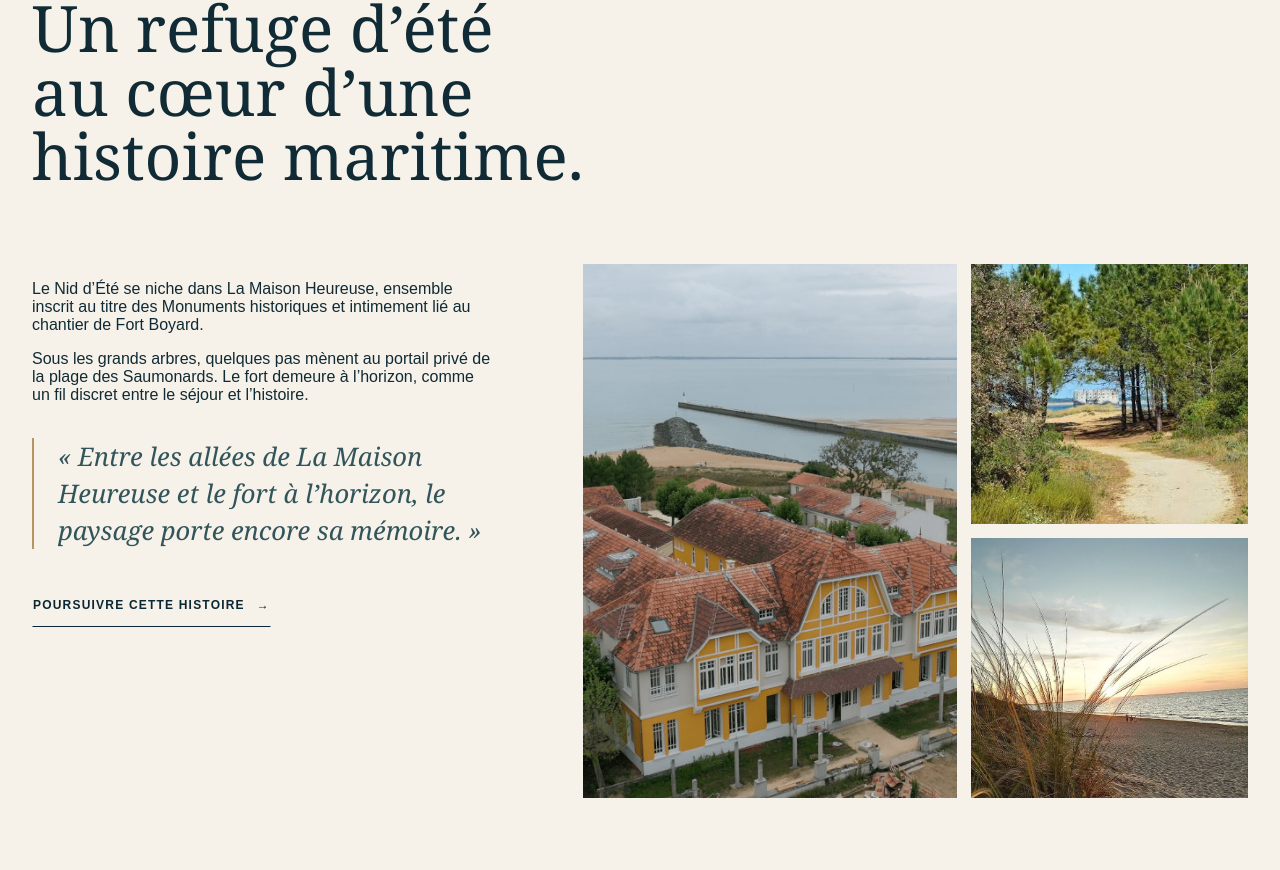
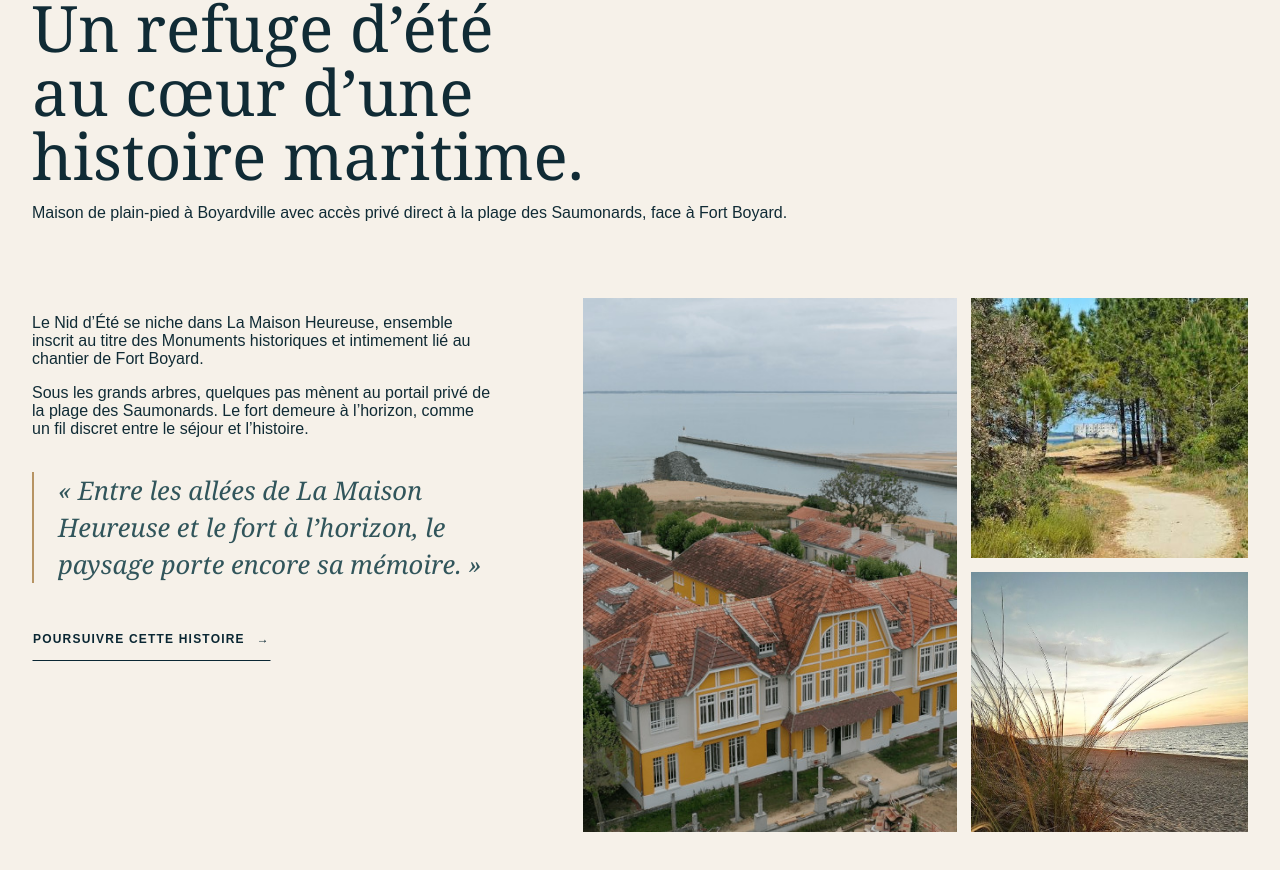
Before and after one commit to coulotstephanie/beaux-rivages, a Next.js app: page /maisons/nid-d-ete in a window 1280 px wide. Shown: the part 912-1782 px from the top of the page. Built offline with nearby package versions, Linux system fonts and the light colour scheme; no server answers; the database is empty.

Commit message:
feat(seo): ajouter des sous-titres et légendes expérientielles

```diff
--- a/components/PropertyHistoryStory.tsx
+++ b/components/PropertyHistoryStory.tsx
@@ -6,6 +6,8 @@
   "chai-des-tortues": {
     eyebrow: "L’âme de la maison",
     title: "Il y a des maisons que l’on n’oublie pas en refermant la porte.",
+    subtitle:
+      "Location de vacances familiale à Rivedoux-Plage, dans un ancien chai rénové à 250 mètres de la plage.",
     paragraphs: [
       "Ancien chai de Pineau et de Cognac, Le Chai des Tortues fait partie de ces lieux où les vieilles pierres continuent de raconter une histoire.",
       "Nous en avons préservé les volumes et la matière. La lumière retrouve aujourd’hui les murs anciens, tandis que la grande table rassemble les voyageurs.",
@@ -17,11 +19,18 @@
       propertyMedia["chai-des-tortues"].details[5],
       propertyMedia["chai-des-tortues"].livingRoom[6],
     ],
+    captions: [
+      "Soirée en famille dans l’ancien chai rénové de Rivedoux-Plage",
+      "Les pierres d’origine qui racontent l’histoire du Chai des Tortues",
+      "Une maison de vacances chaleureuse à 250 mètres de la plage",
+    ],
     href: "/histoire-de-nos-maisons#chai-des-tortues",
   },
   "villa-raie-manta": {
     eyebrow: "L’océan comme horizon",
     title: "Une maison où l’horizon entre avant vous.",
+    subtitle:
+      "Villa avec vue sur mer pour huit voyageurs à Rivedoux-Plage, près de la plage, des Halles et du pont de l’Île de Ré.",
     paragraphs: [
       "À peine le pont franchi, le rythme change. Villa Raie Manta prolonge cette sensation dans une maison ouverte sur la lumière et la mer.",
       "Depuis le salon panoramique, le pont devient une ligne dans le paysage. Le matin comme le soir, l’océan accompagne naturellement les retrouvailles.",
@@ -32,11 +41,18 @@
       propertyMedia["villa-raie-manta"].terrace[2],
       propertyMedia["villa-raie-manta"].bedrooms[3],
     ],
+    captions: [
+      "Préparer ensemble les produits du marché dans la cuisine de Villa Raie Manta",
+      "Déjeuner et soirée en famille sur la terrasse à Rivedoux-Plage",
+      "Une chambre lumineuse pour des vacances face à l’océan sur l’Île de Ré",
+    ],
     href: "/histoire-de-nos-maisons#villa-raie-manta",
   },
   "nid-d-ete": {
     eyebrow: "La Maison Heureuse · Monument historique",
     title: "Un refuge d’été au cœur d’une histoire maritime.",
+    subtitle:
+      "Maison de plain-pied à Boyardville avec accès privé direct à la plage des Saumonards, face à Fort Boyard.",
     paragraphs: [
       "Le Nid d’Été se niche dans La Maison Heureuse, ensemble inscrit au titre des Monuments historiques et intimement lié au chantier de Fort Boyard.",
       "Sous les grands arbres, quelques pas mènent au portail privé de la plage des Saumonards. Le fort demeure à l’horizon, comme un fil discret entre le séjour et l’histoire.",
@@ -63,6 +79,11 @@
         scope: "destination",
       },
     ],
+    captions: [
+      "La Maison Heureuse, résidence historique près de la plage des Saumonards",
+      "Pique-nique sur la plage face à Fort Boyard, à quelques pas du Nid d’Été",
+      "Soirée en famille dans la lumière des Saumonards sur l’Île d’Oléron",
+    ],
     href: "/maison-heureuse-fort-boyard",
   },
 } as const;
@@ -76,6 +97,7 @@
         <div className="property-history-story__heading">
           <p className="eyebrow">{story.eyebrow}</p>
           <h2>{story.title}</h2>
+          <p className="property-history-story__subtitle">{story.subtitle}</p>
         </div>
         <div className="property-history-story__layout">
           <div className="property-history-story__copy">
@@ -98,6 +120,7 @@
                   loading="lazy"
                   sizes="(max-width: 900px) calc(100vw - 40px), 30vw"
                 />
+                <figcaption>{story.captions[index]}</figcaption>
               </figure>
             ))}
           </div>
```
